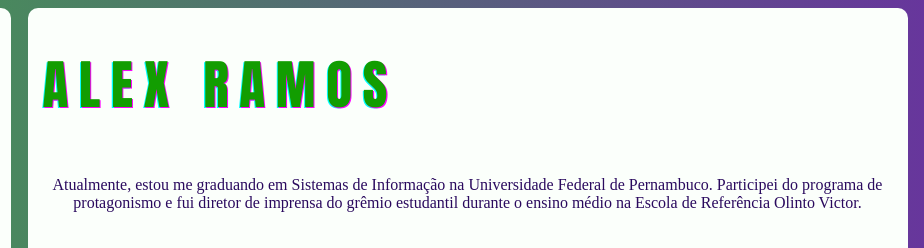
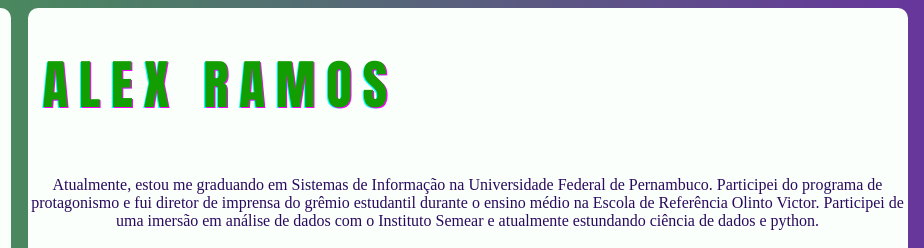
Before and after one commit to Alexramoss/PTC-2023-desenvolvimento, a plain HTML site: page index.html in a window 1280 px wide. Shown: the top 248 px of the page, 356-1280 px from the left. Drawn offline with Linux system fonts and the light colour scheme.

Commit message:
Update index.html

```diff
--- a/index.html
+++ b/index.html
@@ -79,7 +79,10 @@
     <text>
         <content>
             <h1>ALEX RAMOS</h1>
-            <p>Atualmente, estou me graduando em Sistemas de Informação na Universidade Federal de Pernambuco. Participei do programa de protagonismo e fui diretor de imprensa do grêmio estudantil durante o ensino médio na Escola de Referência Olinto Victor.</p>
+            <p>Atualmente, estou me graduando em Sistemas de Informação na Universidade Federal de Pernambuco.
+                Participei do programa de protagonismo e fui diretor de imprensa do grêmio estudantil durante
+                o ensino médio na Escola de Referência Olinto Victor. Participei de uma imersão em análise de dados com o Instituto Semear
+            e atualmente estundando ciência de dados e python.</p>
             <h2>HOBBIES</h2>
         </content>
         <icons>
```
